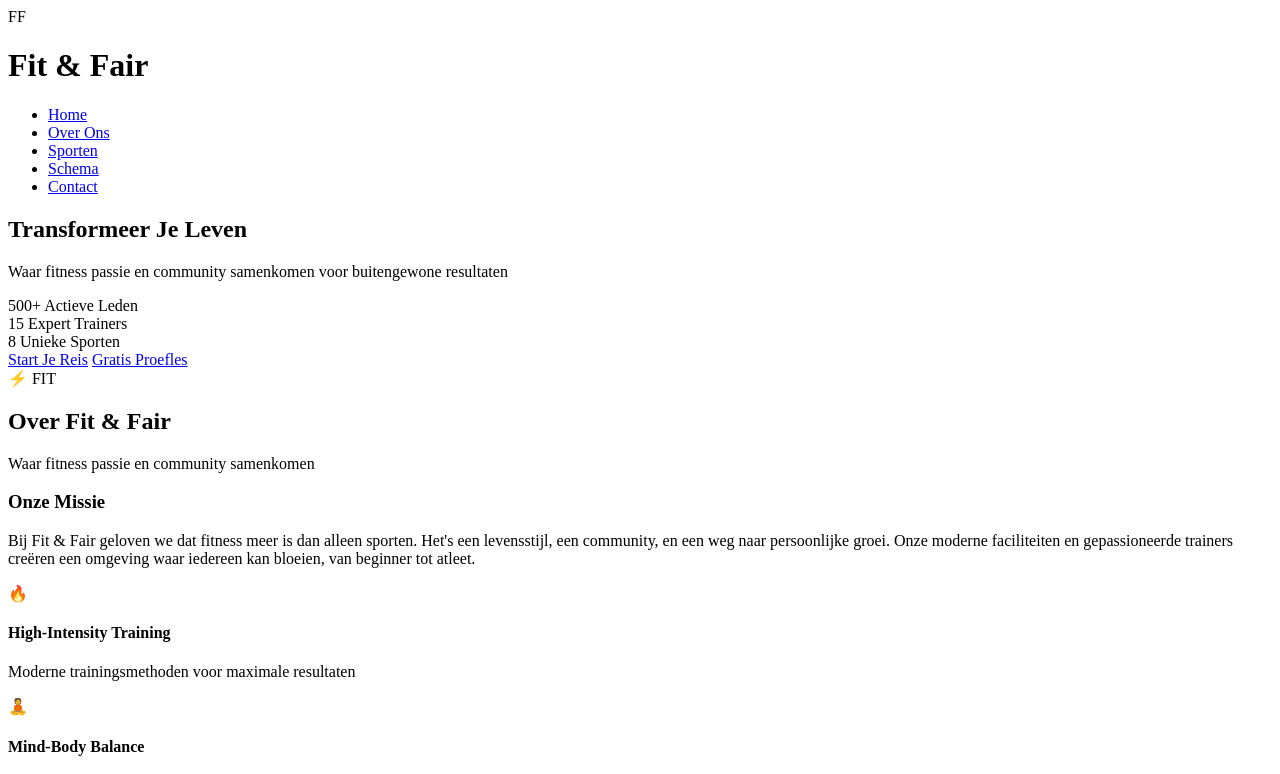
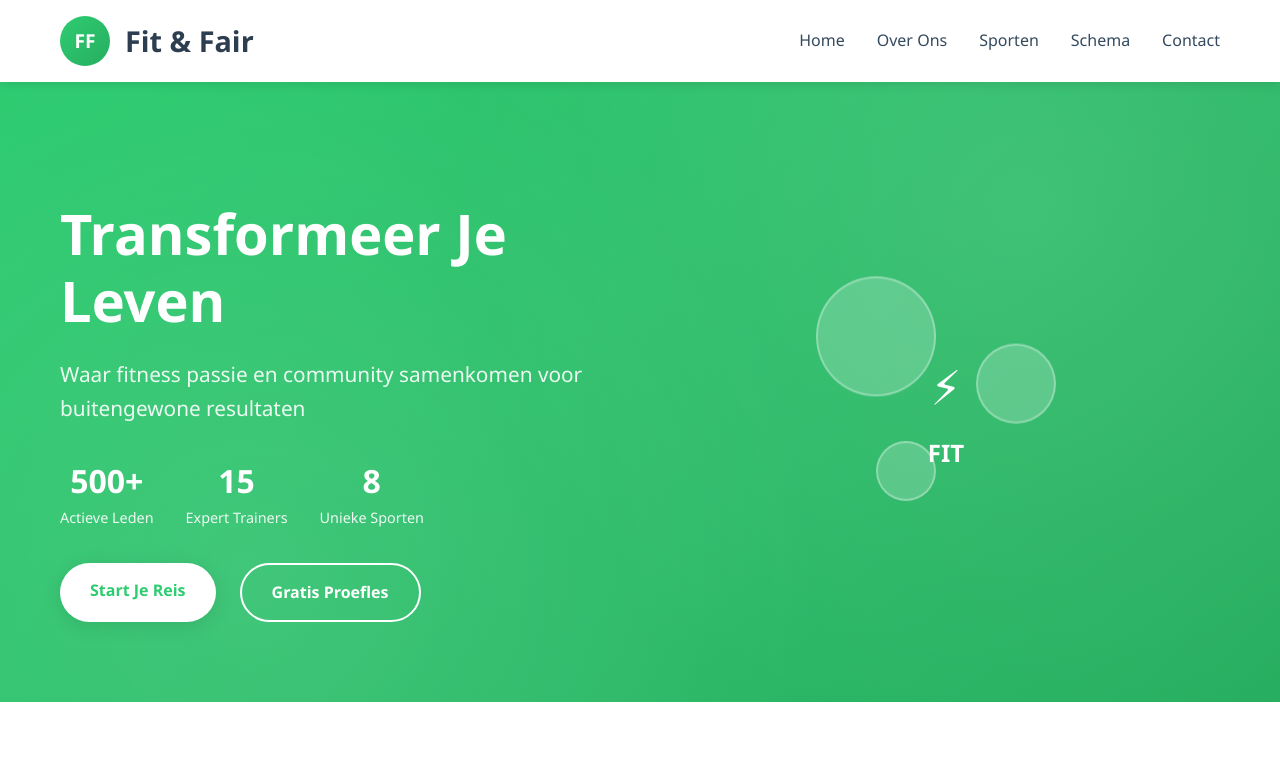
Before and after one commit to KoeterX/Fit-Fair, a plain HTML site: page index.html in a window 1280 px wide. Shown: the top 774 px of the page. Drawn offline with Linux system fonts and the light colour scheme.

Commit message:
Update index.html

```diff
--- a/index.html
+++ b/index.html
@@ -4,7 +4,7 @@
     <meta charset="UTF-8">
     <meta name="viewport" content="width=device-width, initial-scale=1.0">
     <title>Fit & Fair - Sportvereniging</title>
-    <link rel="stylesheet" href="fit-fair-styles.css">
+    <link rel="stylesheet" href="styles.css">
 </head>
 <body>
     <!-- Header -->
```
